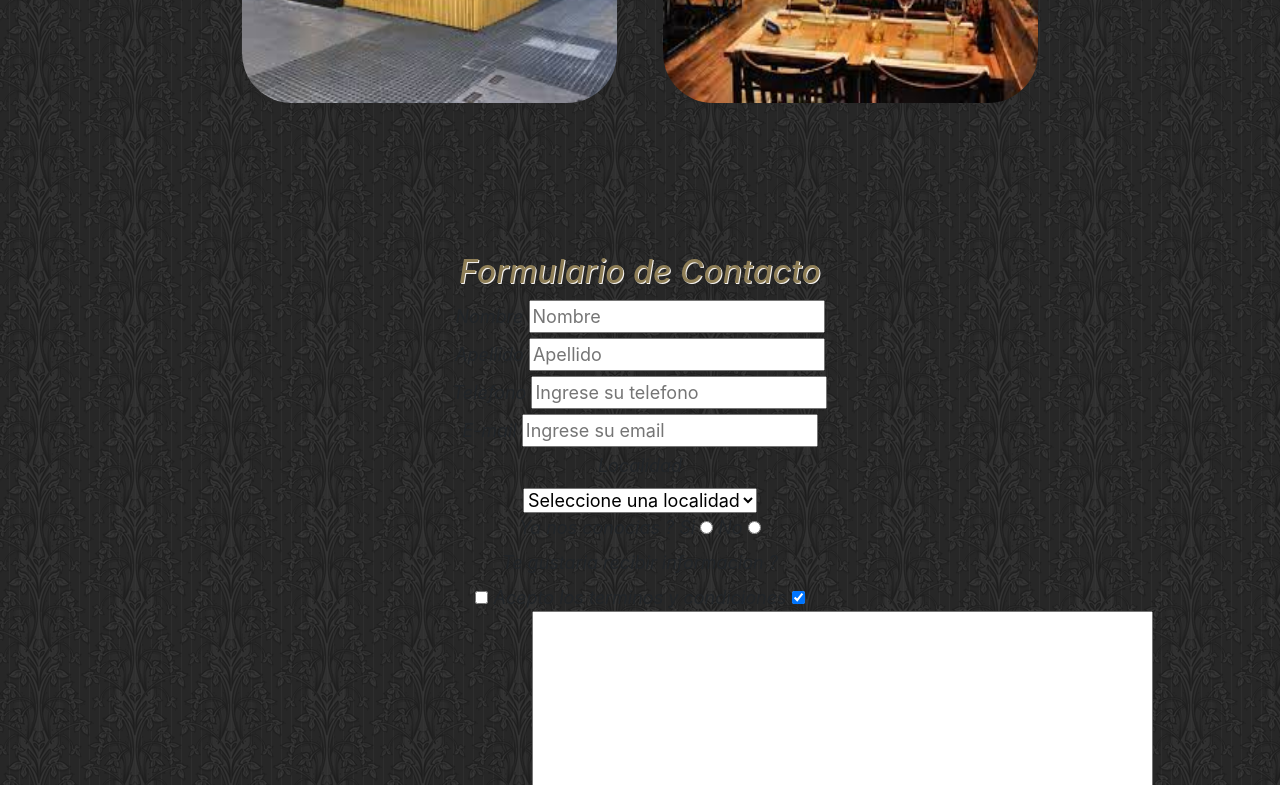
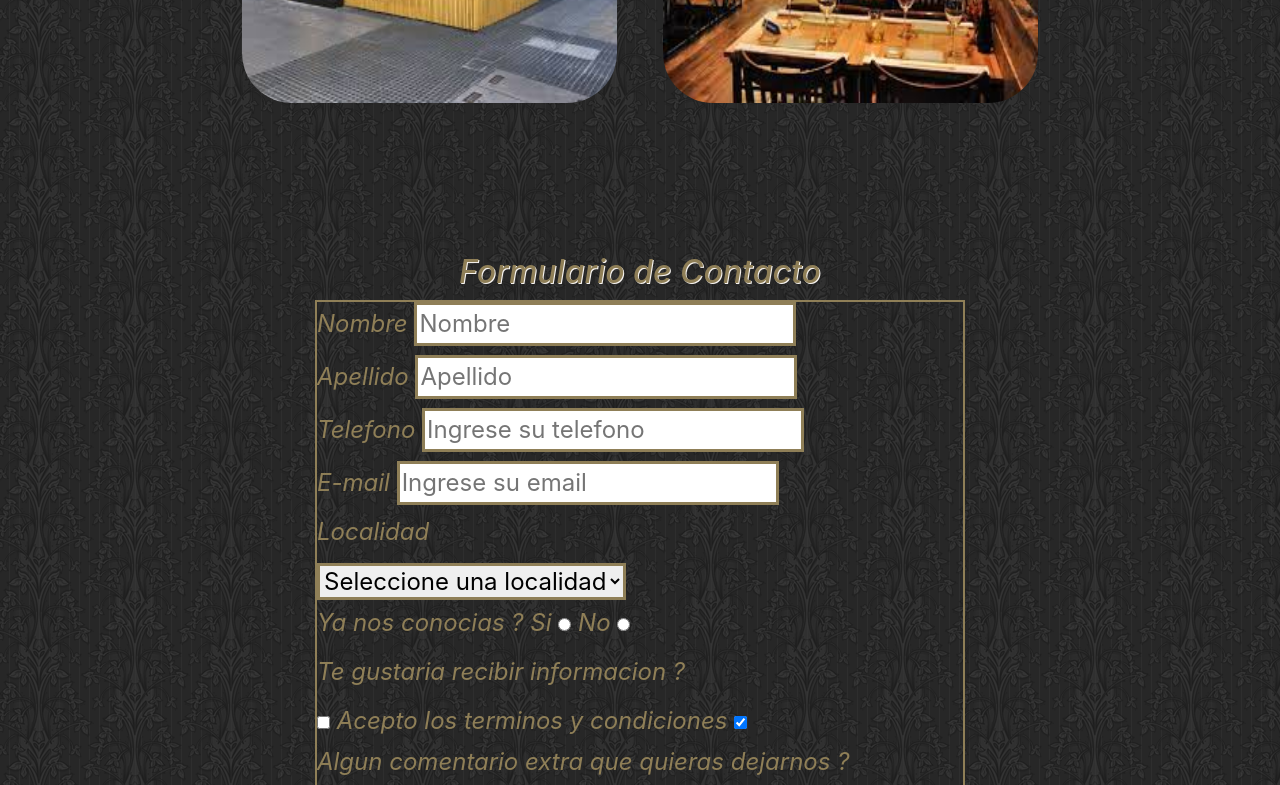
Before and after one commit to FlorenciaRubini/Repositorio, a website: page paginas/contact.html in a window 1280 px wide. Shown: the part 1203-1988 px from the top of the page. Drawn offline with nearby package versions, Linux system fonts and the light colour scheme.

Commit message:
ultimas modificaciones form

```diff
--- a/scss/_about.scss
+++ b/scss/_about.scss
@@ -199,6 +199,7 @@ body{
         font-style: italic;
         text-align: center;
         font-size: large;
+        width: 200px;
             h3{
             margin-top: 50px;
             text-align: center;
@@ -219,9 +220,11 @@ body{
             article{
             text-align: center;
             position: relative;
+            width: 50px;
                 p{
                 justify-content: center;
                 color:$color-fuente;
+                width: 200px;
                 }
             }
         }
--- a/scss/_contact.scss
+++ b/scss/_contact.scss
@@ -1,5 +1,6 @@
 /*Variables*/
 $color-fuente: rgb(143, 127, 87);
+
 @media screen and (min-width: 320px){
 body{
 background-image: url(../img/charcoal.gif);
@@ -52,11 +53,11 @@ background-image: url(../img/charcoal.gif);
                     }
                 }
             }
-        }
+        }}
 main{
-        color: $color-fuente;
+        color: antiquewhite;
         section{
-        text-align: center;
+        color: antiquewhite;
             img{
             height: 100px;
             width: 150px;
@@ -71,11 +72,19 @@ main{
         section{
         color: $color-fuente;
             form{
-            text-align: center;
-            color: $color-fuente;
+            border: 2px solid $color-fuente;
+            width: 650px;
+            margin: auto;
+            text-align: left;
                 div{
+                padding-bottom: 5px;
+                color: $color-fuente;
                 font-size: x-large;
                     label{
-                    color: $color-fuente;}}}}}
+                    color: $color-fuente;
+                    }
+                    input{
+                    border: solid 3px $color-fuente;}}}}}
+                    select{
+                    border: solid 3px $color-fuente;}}
         }
-        }}
--- a/scss/_index.scss
+++ b/scss/_index.scss
@@ -65,6 +65,7 @@ body{
         text-align: center;
         font-size: large;
         article{
+            width: 300px;
             color: $color-fuente;
                 p{
                     background-color: #333;
@@ -154,7 +155,6 @@ body{
                 font-size: xx-large;
                 position: relative;
                 margin-bottom: 50px;
-                width: auto;
                 margin-left: 150PX;
                 margin-right: 150px;
             }
@@ -193,12 +193,16 @@ body{
             font-style: italic;
             text-align: center;
             font-size: large;
+            width: 300px;
             article{
                 color: $color-fuente;
+                width: 300px;
                     p{
                         background-color: #333;
                         border: solid 5px #000;
                         color: $color-fuente;
+                        width: 300px;
+
                     }
                 }
             }
```
Also changed, not shown: css/styles.css, scss/estilo.css, 1 other file.
